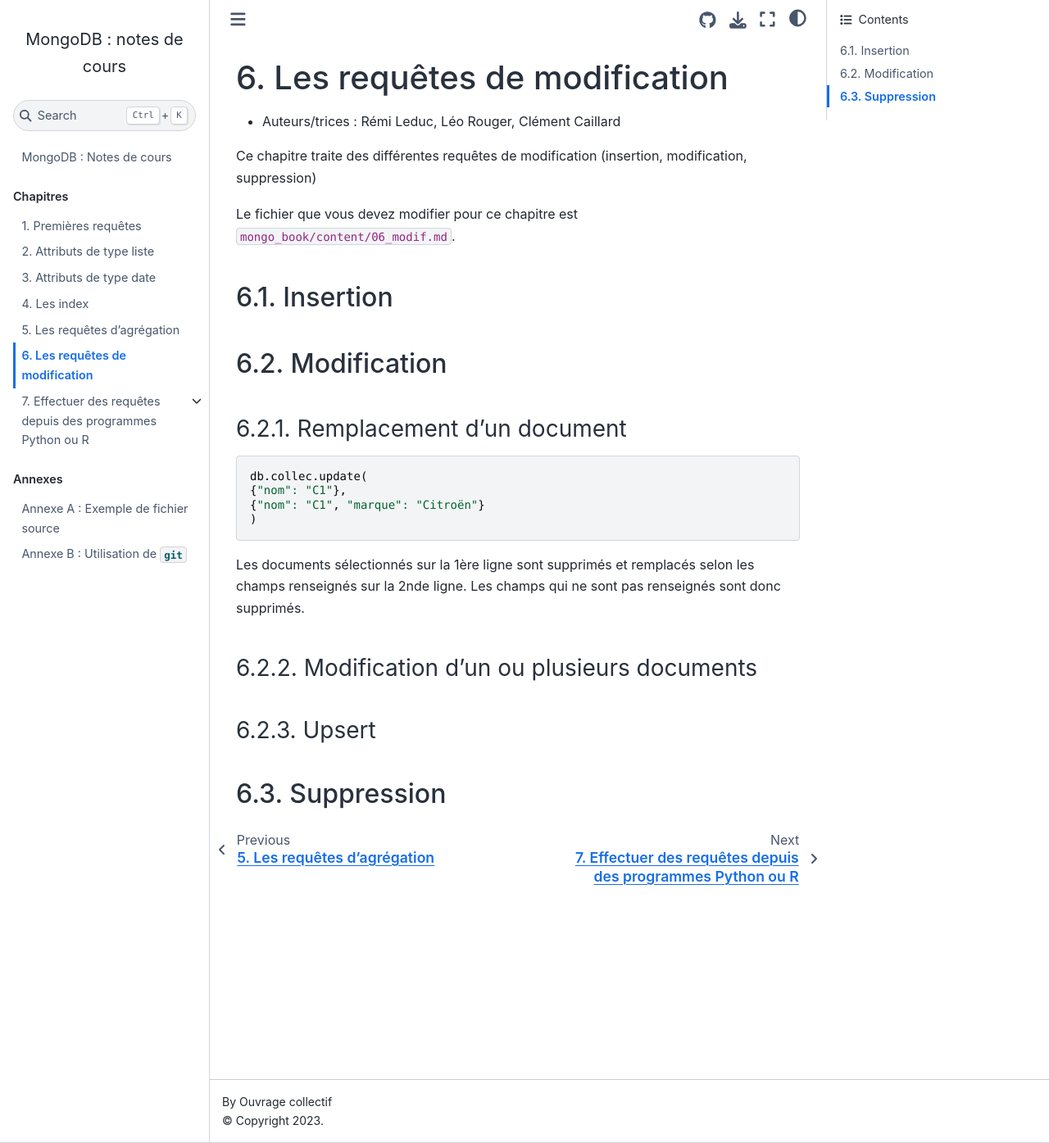
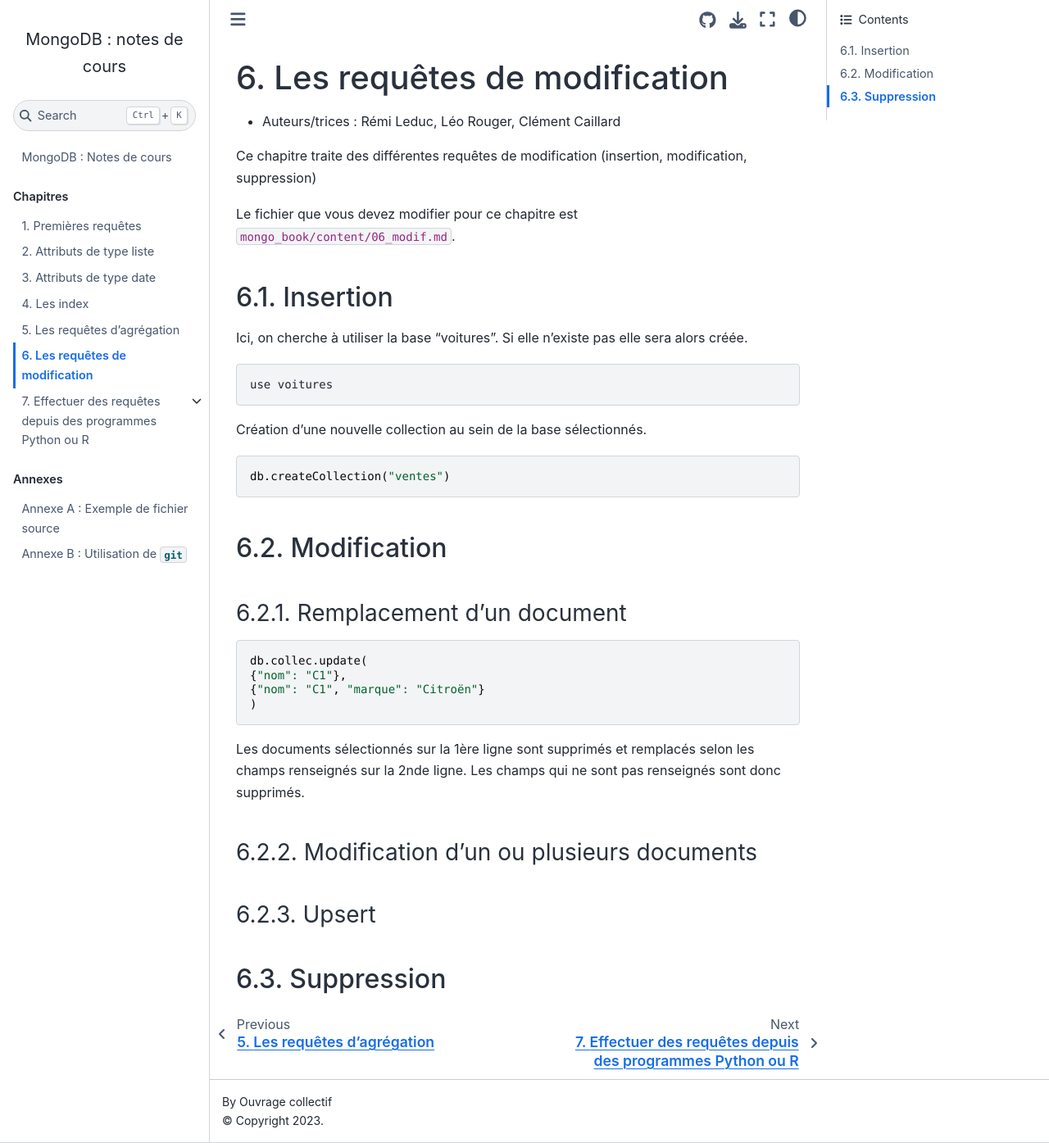
Before and after one commit to rtavenar/mongo_book, a Jupyter Book: the page built from content/06_modif.md, in a window 1280 px wide and 1395 px high. Shown: the whole window at 82% size. Built offline with Jupyter Book 1.0.4 settings and Sphinx 7.4.7 and the Sphinx Book theme 1.1.4, drawn with Linux system fonts in a browser that asks for light colours.

Commit message:
Update 06_modif.md

````diff
--- a/content/06_modif.md
+++ b/content/06_modif.md
@@ -22,6 +22,17 @@
 Le fichier que vous devez modifier pour ce chapitre est `mongo_book/content/06_modif.md`.
 
 ## Insertion
+Ici, on cherche à utiliser la base "voitures". Si elle n'existe pas elle sera alors créée.
+
+```{js echo = true, results = 'hide'}
+use voitures
+```
+Création d'une nouvelle collection au sein de la base sélectionnés.
+
+```js
+db.createCollection("ventes")
+```
+
 
 ## Modification
 ### Remplacement d'un document
````
